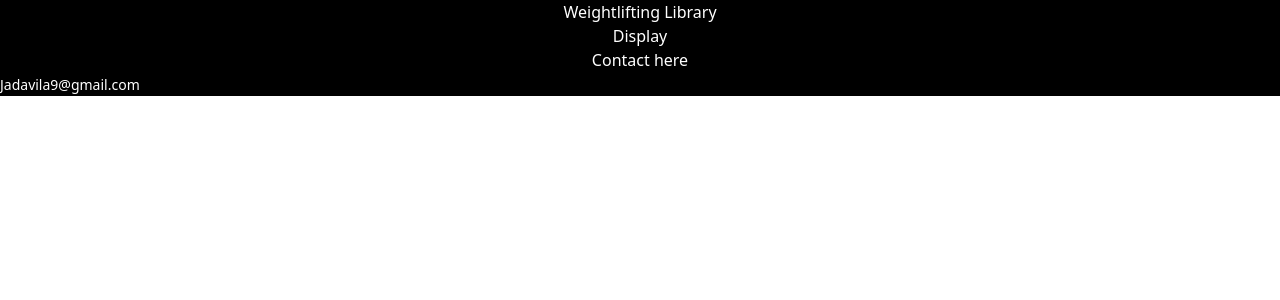
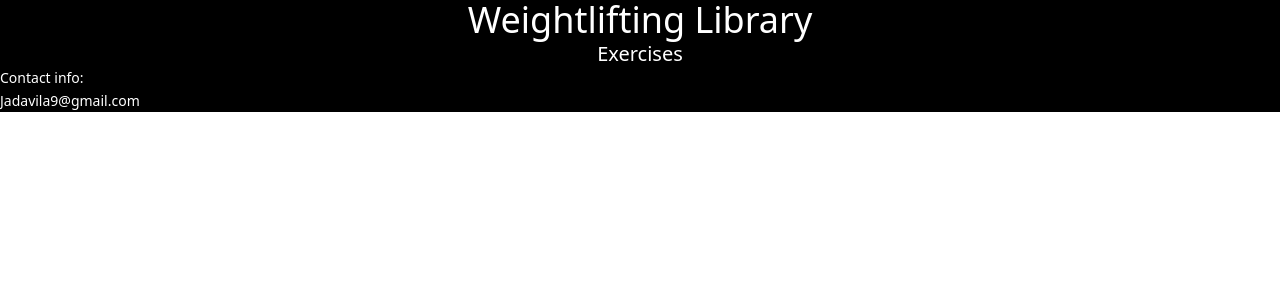
Before and after one commit to jdav892/oly-lib, a React (Vite) app in the folder frontend/: page / in a window 1280 px wide. Shown: the top 300 px of the page. Built offline with nearby package versions, Linux system fonts and the light colour scheme.

Commit message:
feat: changes footer position and text size of current headings

```diff
--- a/frontend/src/components/Display.jsx
+++ b/frontend/src/components/Display.jsx
@@ -3,17 +3,19 @@ import React from 'react'
 const Display = () => {
   return (
     <section className="bg-black text-white text-center">
-      <h2>Display</h2>
+      <h2 className="text-xl">Exercises</h2>
       <div>
         <h3>
+          {/*Exercise category 1*/}
         </h3>
       </div>
       <div>
         <h3>
+          {/*Exercise category 2*/}
         </h3>
       </div>
       <div>
-        <h3>
+        <h3>{/*Exercise category 3*/}
         </h3>
       </div>
     </section>
--- a/frontend/src/components/Footer.jsx
+++ b/frontend/src/components/Footer.jsx
@@ -4,7 +4,7 @@ const Footer = () => {
   return (
     <footer className="bg-black text-white">
       <div>
-        <h3 className="text-center">Contact here</h3>
+        <h3 className="text-sm">Contact info:</h3>
         <span className="text-sm text-white text-center">Jadavila9@gmail.com</span>
       </div>
     </footer>
--- a/frontend/src/components/Header.jsx
+++ b/frontend/src/components/Header.jsx
@@ -3,7 +3,7 @@ import React from 'react'
 const Header = () => {
   return (
     <header className="bg-black text-white text-center">
-      <h1 className="">Weightlifting Library</h1>
+      <h1 className="text-4xl">Weightlifting Library</h1>
     </header>
   )
 }
```
